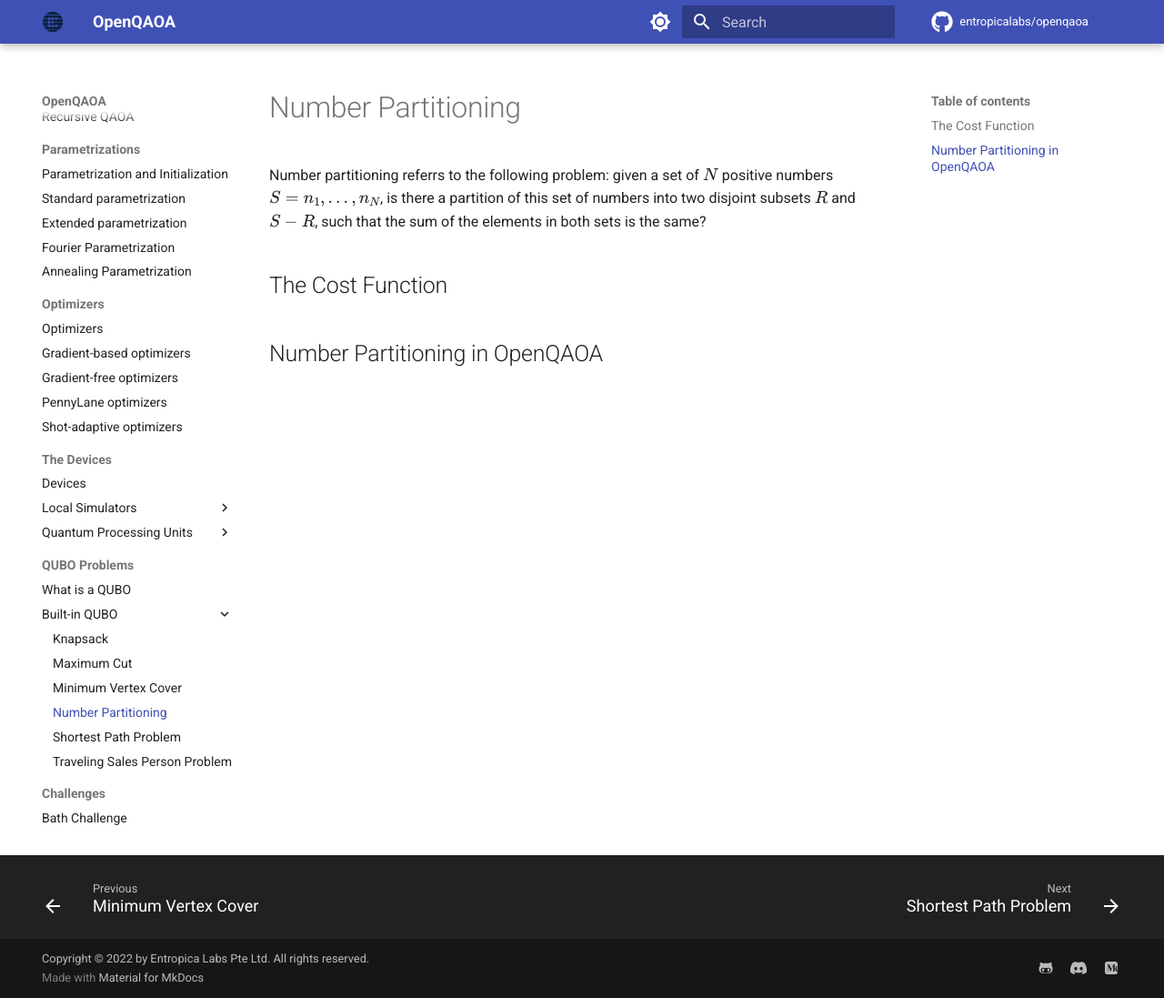
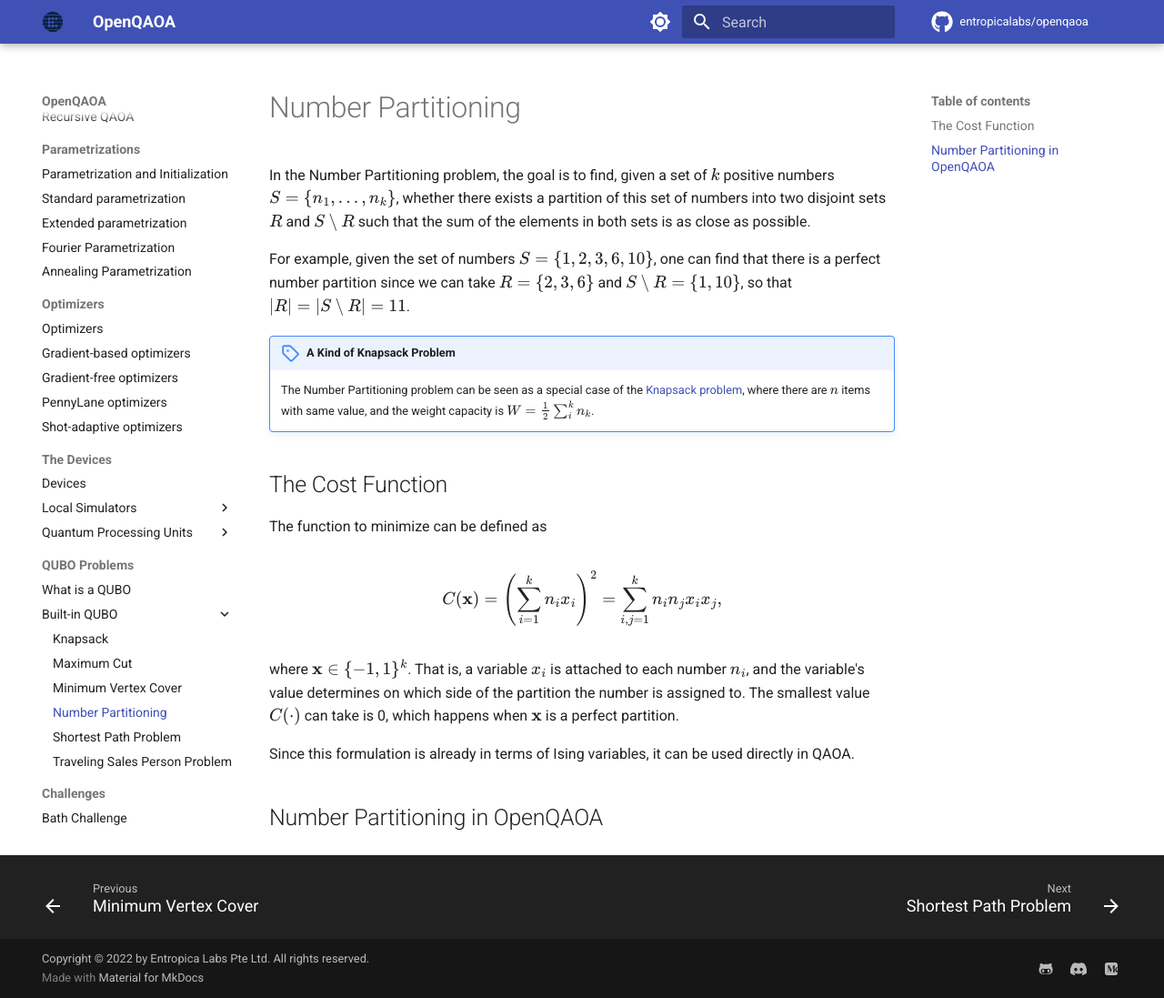
Before and after one commit to entropicalabs/openqaoa-website, an MkDocs documentation site: the page built from docs/problems/number-partition.md, in a window 1280 px wide and 1097 px high. Shown: the whole window at 91% size. Built offline with MkDocs 1.6.1 and Material for MkDocs 9.7.7, drawn with Linux system fonts in a browser that asks for light colours; comment, search, counter and statistics services are not loaded.

Commit message:
Number Partitioning + change vecs to textbf

```diff
--- a/docs/problems/number-partition.md
+++ b/docs/problems/number-partition.md
@@ -1,8 +1,20 @@
 # Number Partitioning
 
-Number partitioning referrs to the following problem: given a set of $N$ positive numbers $S = {n_1, \dots , n_N }$, is there a partition of this set of numbers into two disjoint subsets $R$ and $S − R$, such that the sum of the elements
-in both sets is the same?
+In the Number Partitioning problem, the goal is to find, given a set of $k$ positive numbers $S=\{n_1, \dots , n_k\}$, whether there exists a partition of this set of numbers into two disjoint sets $R$ and $S \setminus R$ such that the sum of the elements in both sets is as close as possible.
+
+For example, given the set of numbers $S=\{1, 2, 3, 6, 10\}$, one can find that there is a perfect number partition since we can take $R=\{2, 3, 6\}$ and $S\setminus R =\{1, 10\}$, so that $|R|=|S\setminus R |=11$.
+
+!!! note "A Kind of Knapsack Problem"
+    The Number Partitioning problem can be seen as a special case of the [Knapsack problem](/docs/problems/knapsack.md), where there are $n$ items with same value, and the weight capacity is $W=\frac12 \sum_{i}^k n_k$.
 
 ## The Cost Function
 
+The function to minimize can be defined as
+
+$$C(\textbf{x}) = \left(\sum_{i=1}^k n_ix_i\right)^2 = \sum_{i, j=1}^kn_in_jx_ix_j,$$
+
+where $\textbf{x}\in \{-1, 1\}^k$. That is, a variable $x_i$ is attached to each number $n_i$, and the variable's value determines on which side of the partition the number is assigned to. The smallest value $C(\cdot)$ can take is 0, which happens when $\textbf{x}$ is a perfect partition.
+
+Since this formulation is already in terms of Ising variables, it can be used directly in QAOA.
+
 ## Number Partitioning in OpenQAOA
```
Also changed, not shown: docs/problems/knapsack.md (+2 -2 lines), docs/problems/maximum-cut.md (+4 -4 lines), docs/problems/minimum-vertex-cover.md (+2 -2 lines), docs/problems/what-is-a-qubo.md (+3 -3 lines).
